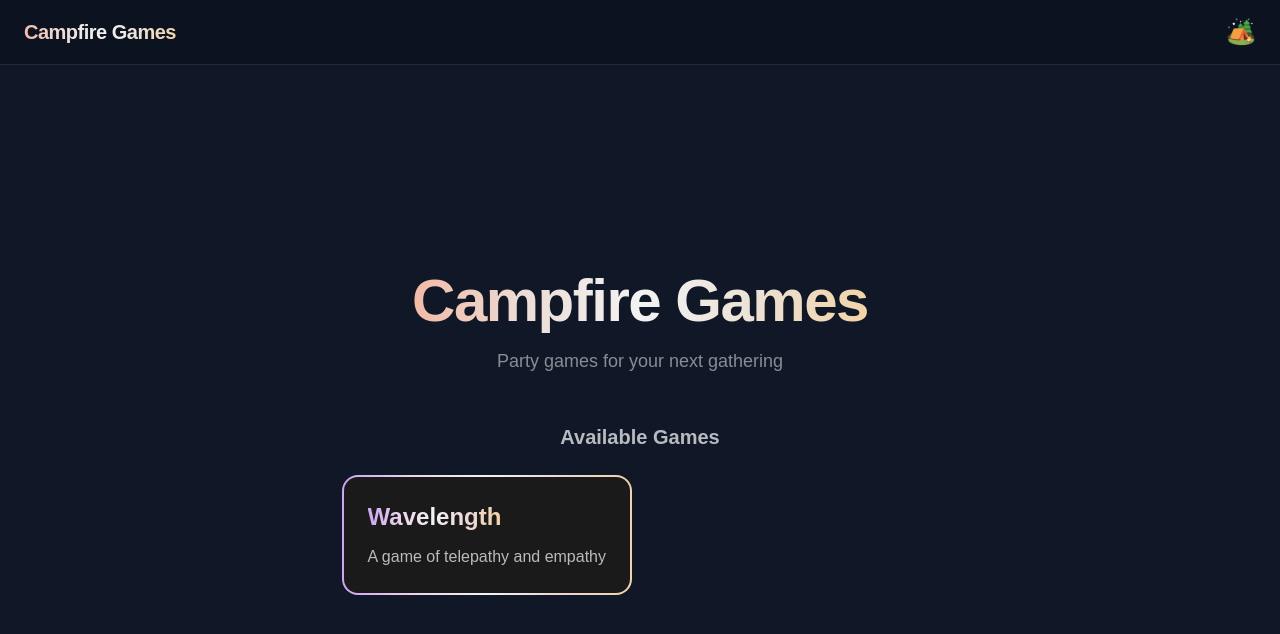
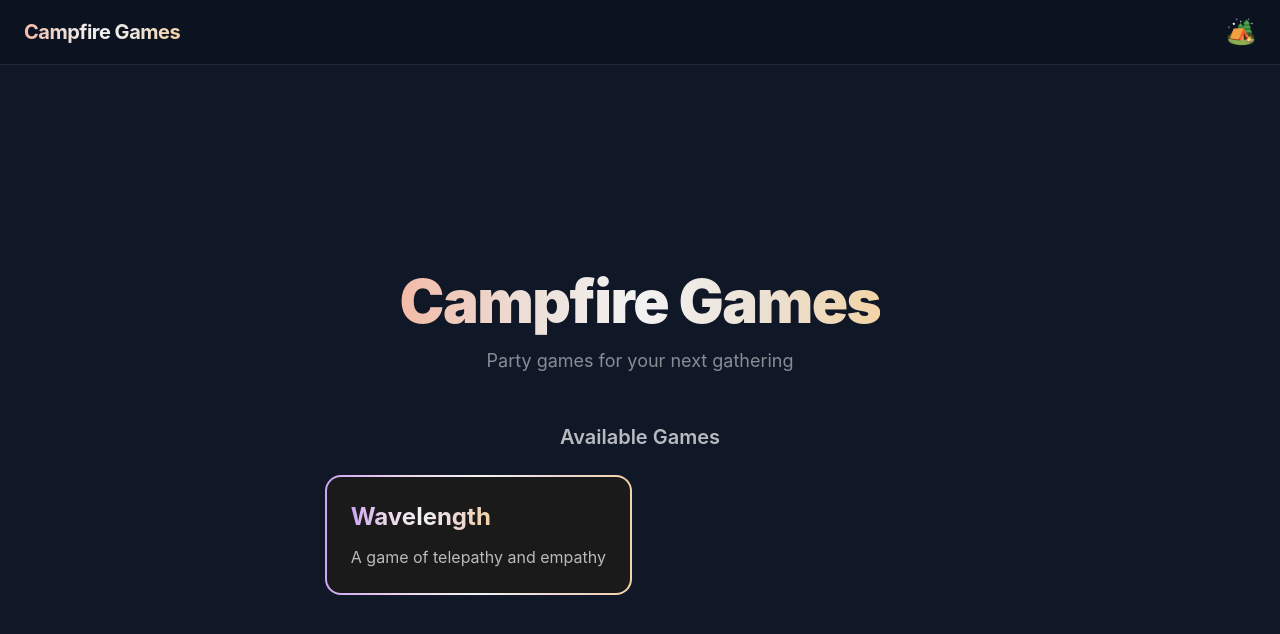
Before and after one commit to Skithy/campfire-games, a SvelteKit app: page / in a window 1280 px wide. Shown: the top 634 px of the page. Built offline with nearby package versions, Linux system fonts and the light colour scheme.

Commit message:
use outfit font

```diff
--- a/package.json
+++ b/package.json
@@ -39,6 +39,7 @@
     "vite": "^7.1.7"
   },
   "dependencies": {
+    "@fontsource/outfit": "^5.2.8",
     "es-toolkit": "^1.40.0"
   }
 }
--- a/src/app.css
+++ b/src/app.css
@@ -1,9 +1,13 @@
 @import "tailwindcss";
+@import "@fontsource/outfit";
 @import "@fontsource/fira-mono";
 
 :root {
   --font-body:
-    Arial, -apple-system, BlinkMacSystemFont, "Segoe UI", Roboto, Oxygen, Ubuntu, Cantarell,
+    "Outfit", -apple-system, BlinkMacSystemFont, "Segoe UI", Roboto, Oxygen, Ubuntu, Cantarell,
+    "Open Sans", "Helvetica Neue", sans-serif;
+  --font-sans:
+    "Outfit", -apple-system, BlinkMacSystemFont, "Segoe UI", Roboto, Oxygen, Ubuntu, Cantarell,
     "Open Sans", "Helvetica Neue", sans-serif;
   --font-mono: "Fira Mono", monospace;
   font-family: var(--font-body);
@@ -12,4 +16,5 @@
 html,
 body {
   overscroll-behavior: none;
+  font-family: var(--font-body);
 }
```
Also changed, not shown: 1 other file (tests, documents, lock files or other folders).
